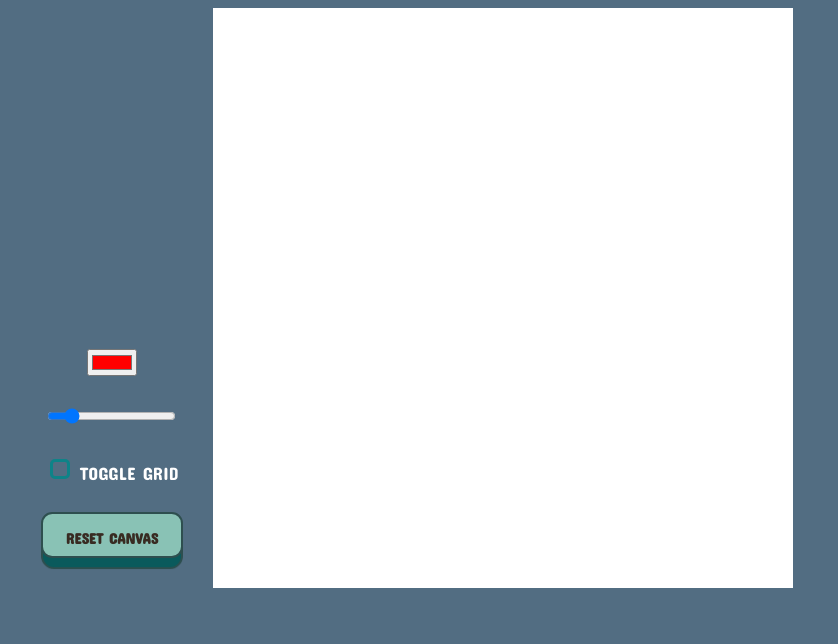
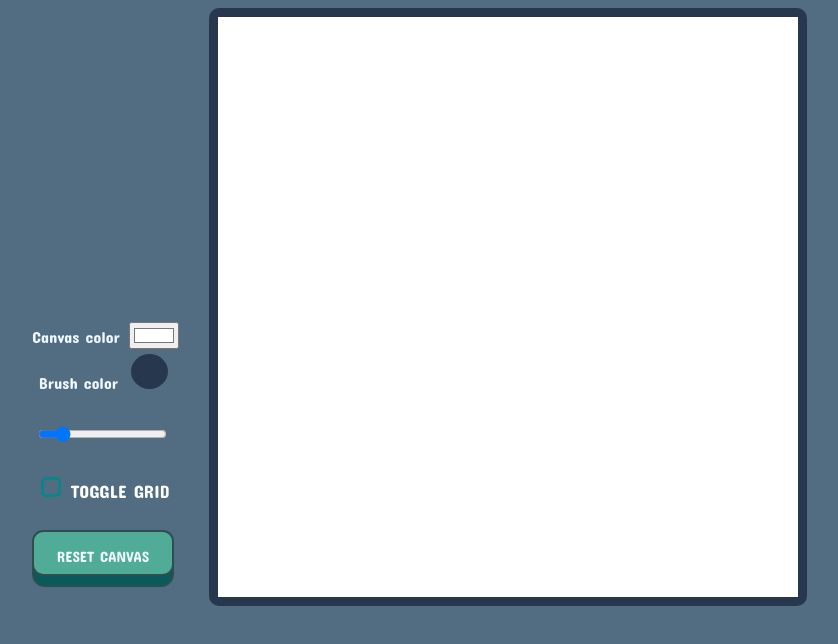
Before and after one commit to Milosavljevichh/etchASkecth-grid, a plain HTML site: page index.html in a window 1280 px wide. Shown: the whole page, without its empty margins (238-1076 px from the left). Drawn offline with Linux system fonts and the light colour scheme.

Commit message:
modified style

```diff
--- a/index.html
+++ b/index.html
@@ -15,7 +15,14 @@
       <div class="main-container">
         <div class="options">
             <div class="colorContainer">
-                <input type="color" id="pickedColor" name="pickedColor" value="#ff0000">
+                <div>
+                    <label class="ColorLabel">Canvas color</label>
+                    <input type="color" id="pickedCanvasColor" name="pickedCanvasColor" value="#ffffff">
+                </div>
+                <div>
+                    <label class="ColorLabel">Brush color</label>
+                    <input type="color" id="pickedColor" name="pickedColor" value="#27374D">
+                </div>
             </div>
             <div class="slidecontainer">
                 <input type="range" min="1" max="50" value="8" class="slider" id="myRange" oninput="fireCanvasGeneration()">
--- a/style.css
+++ b/style.css
@@ -31,6 +31,7 @@ label {
   align-items: center;
   justify-content: center;
   margin: 30px;
+  flex-direction: column;
 }
 
 #container {
@@ -44,6 +45,8 @@ label {
     width: 580px;
     height: 580px;
     display: grid;
+    border: 9px solid #27374D;
+    border-radius: 10px;
 }
 
 .pixels {
@@ -63,8 +66,35 @@ label {
   justify-content: flex-end;
 }
 
+/* LABELS */
+
+.ColorLabel {
+  margin: 5px;
+  color: aliceblue;
+}
 
 /* BUTTONS */
+
+#pickedColor {
+  -webkit-appearance: none;
+  -moz-appearance: none;
+  appearance: none;
+  background-color: transparent;
+  width: 45px;
+  height: 45px;
+  border: none;
+  cursor: pointer;
+}
+
+#pickedColor::-webkit-color-swatch {
+  border-radius: 50%;
+  border: 3px solid #27374D;
+}
+#pickedColor::-moz-color-swatch {
+  border-radius: 50%;
+  border: 3px solid #27374D;
+}
+
 
 /* //BUTTON STYLES */
 .toggle {
@@ -79,6 +109,7 @@ label {
     justify-content: center;
     margin: 30px;
     gap: 30px
+
 }
 
 .ui-buttons {
@@ -96,14 +127,15 @@ button {
   font-family: inherit;
   font-size: 15px;
   font-family: 'Cartoony';
+
  }
 
  button.learn-more {
-  font-weight: 600;
-  color: #382b22;
+  font-weight: 400;
+  color: aliceblue;
   text-transform: uppercase;
   padding: 1em 1.5em;
-  background: #89c2b5;
+  background: #50ac96;
   border: 2px solid #2E4F4F;
   border-radius: 0.75em;
   -webkit-transform-style: preserve-3d;
@@ -131,7 +163,7 @@ button {
  }
 
  button.learn-more:hover {
-  background: #CBE4DE;
+  background: #7dbeb0;
   -webkit-transform: translate(0, 0.25em);
   transform: translate(0, 0.25em);
  }
```
